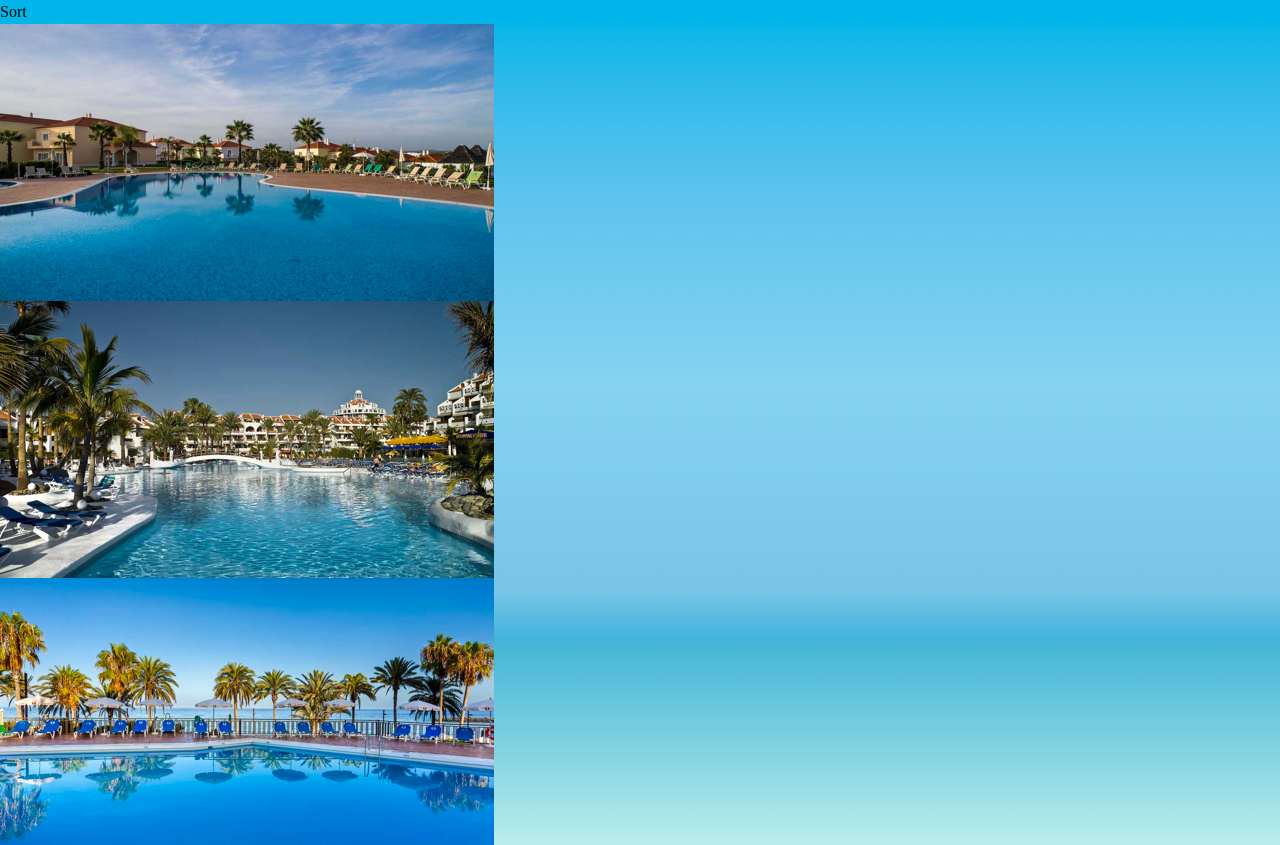
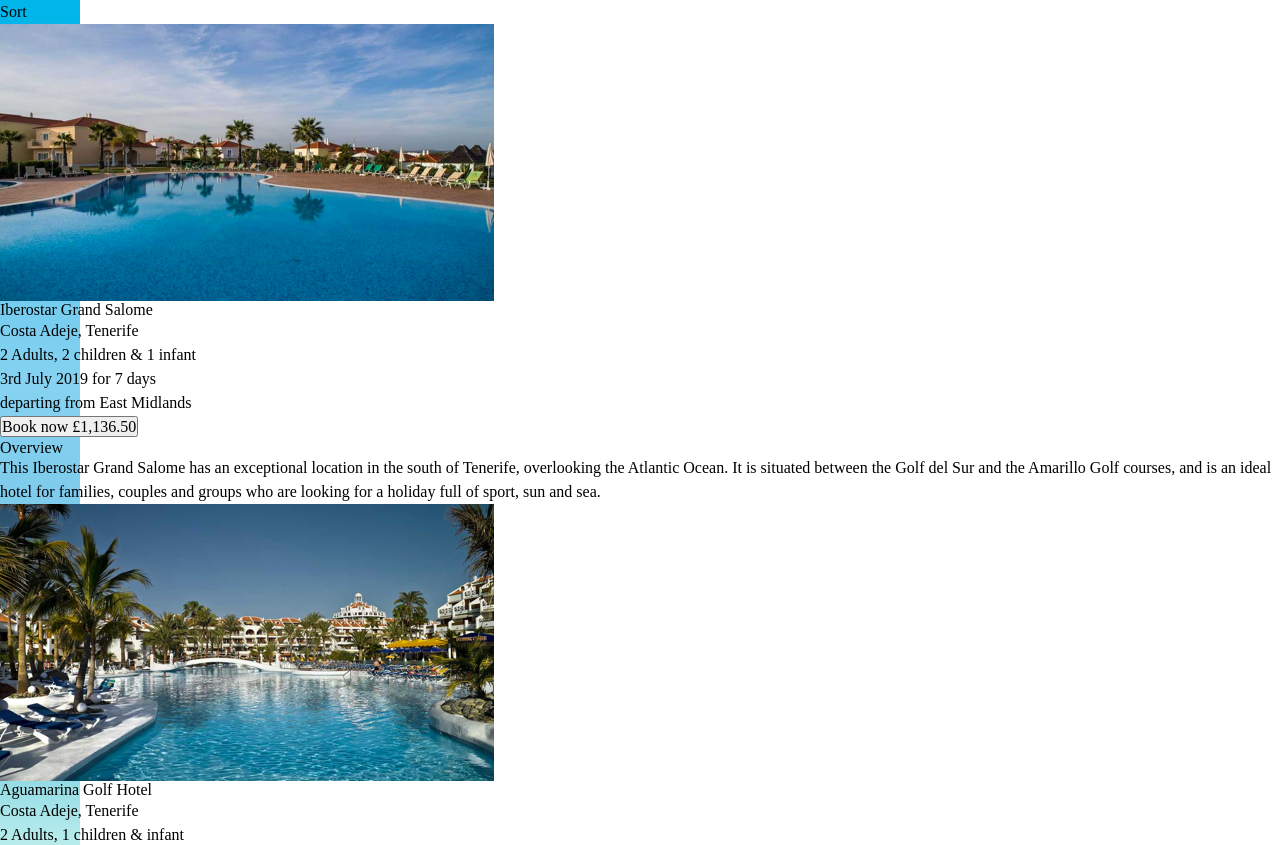
Before and after one commit to tsmjohnpascual/hotels-component, a React (Vite) app: page / in a window 1280 px wide. Shown: the top 845 px of the page. Built offline with nearby package versions, Linux system fonts and the light colour scheme.

Commit message:
add hotel card information

```diff
--- a/src/App.css
+++ b/src/App.css
@@ -1,3 +1,4 @@
 .hotels-section {
   background-image: url('./assets/background.png');
+  background-repeat: no-repeat;
 }
--- a/src/assets/hotels.js
+++ b/src/assets/hotels.js
@@ -10,7 +10,7 @@ export const hotels = [
             'infants': 1
         },
         'date': {
-            'date': '',
+            'date': '3rd July 2019',
             'duration': 7
         },
         'departure': 'East Midlands',
@@ -34,7 +34,7 @@ export const hotels = [
             'children': 1
         },
         'date': {
-            'date': '',
+            'date': '27th May 2019',
             'duration': 7
         },
         'departure': 'Liverpool',
@@ -58,7 +58,7 @@ export const hotels = [
             'children': 2
         },
         'date': {
-            'date': '',
+            'date': '3rd July 2019',
             'duration': 7
         },
         'departure': 'Manchester',
--- a/src/components/Hotel/Hotel.jsx
+++ b/src/components/Hotel/Hotel.jsx
@@ -8,7 +8,7 @@ const Hotels = ({ hotels }) => {
       <Sort/>
       <div className='hotel-cards-container'>
         {hotels.map((hotel) => {
-          return <HotelCard hotel={hotel}/>
+          return <HotelCard hotel={hotel} key={hotel.id}/>
         })}
       </div>
     </>
--- a/src/components/HotelCard/HotelCard.jsx
+++ b/src/components/HotelCard/HotelCard.jsx
@@ -2,7 +2,7 @@ import React from 'react'
 import { getImageURL } from '../../utils/image-util'
 
 const HotelCard = ({ hotel }) => {
-  const { image } = hotel
+  const { image, name, location, guests, date, departure, price, description } = hotel
 
   return (
     <div>
@@ -11,10 +11,17 @@ const HotelCard = ({ hotel }) => {
           <img src={getImageURL(image.fileName)} alt={image.alt} />
         </div>
         <div>
+          <h3>{name}</h3>
+          <p>{location}</p>
+          <p><strong>{guests.adults}</strong> Adults, <strong>{guests.children}</strong> children & <strong>{guests.infants}</strong> infant</p>
+          <p><strong>{date.date}</strong> for <strong>{date.duration} days</strong></p>
+          <p>departing from {departure}</p>
+          <button>Book now {price.currency + price.amount}</button>
         </div>
       </div>
       <div>
-
+        <h4>Overview</h4>
+        <p>{description}</p>
       </div>
     </div>
   )
```
